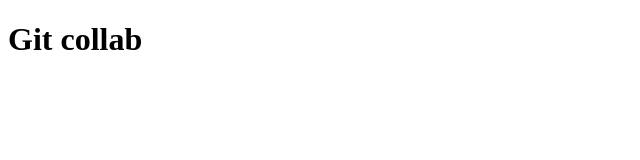
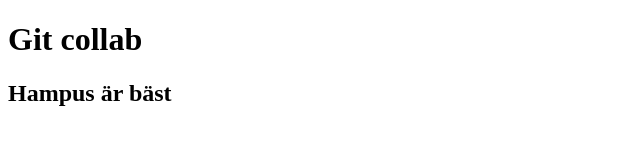
Before and after one commit to DetectiveGarcia/gitcollab, a plain HTML site: page index.html in a window 1280 px wide. Shown: the whole page, without its empty margins (0-640 px from the left). Drawn offline with Linux system fonts and the light colour scheme.

Commit message:
ny sanning

```diff
--- a/index.html
+++ b/index.html
@@ -8,5 +8,6 @@
 <body>
     <h1>Git collab
     </h1>
+    <div><h2>Hampus är bäst</h2></div>
 </body>
 </html>
```
